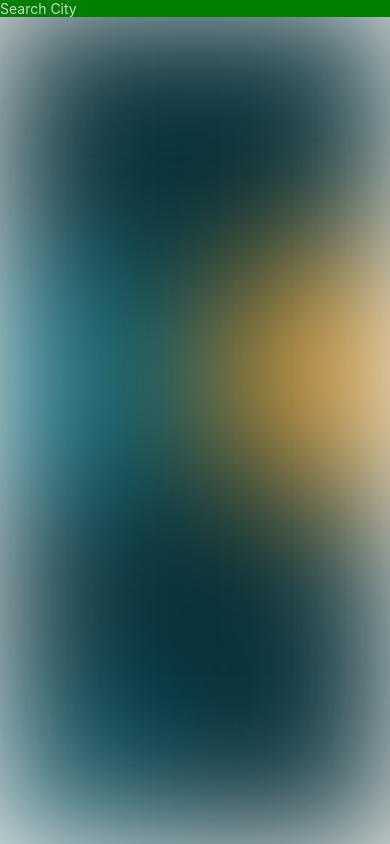
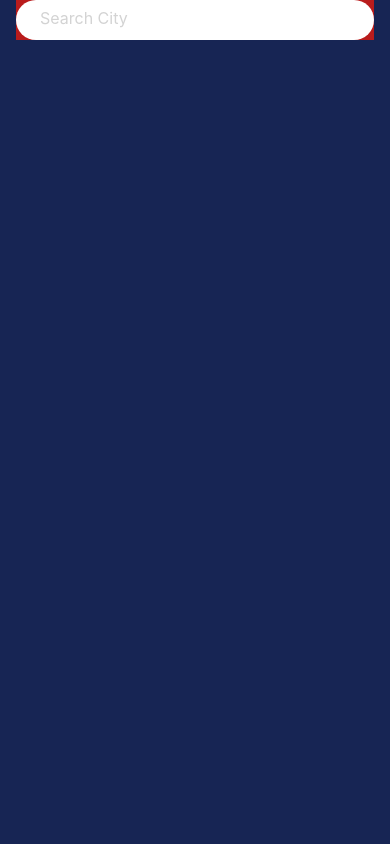
Before and after one commit to heefan/rn-weatherapp, a React Native app in the folder weatherapp/: screen /Home in a window 390 px wide. Built offline with nearby package versions, Linux system fonts and the light colour scheme.

Commit message:
close #5, fix NativeWind config issue [5]

```diff
--- a/weatherapp/babel.config.js
+++ b/weatherapp/babel.config.js
@@ -2,5 +2,6 @@ module.exports = function(api) {
   api.cache(true);
   return {
     presets: ['babel-preset-expo'],
+    plugins: ["nativewind/babel"],
   };
 };
--- a/weatherapp/screens/HomeScreen.js
+++ b/weatherapp/screens/HomeScreen.js
@@ -1,22 +1,31 @@
 
 import React from 'react';
-import {View, StatusBar, Image, SafeAreaView, TextInput} from 'react-native';
+import {View, StatusBar, Image, SafeAreaView, TextInput, Touchable, TouchableOpacity} from 'react-native';
 import { theme } from "../theme/index";
 
 export default function HomeScreen() {
     return (
         <View style={{flex: 1, position: 'relative'}}>
-            <StatusBar barStyle={"light-content"} />
+            <StatusBar style="light" />
             <Image
                 blurRadius={70}
                 source={require("../assets/images/bg.png")}
-                style={{width: '100%', height: '100%', position: 'absolute'}} />
+                className="absolute h-full w-full" />
 
-            <SafeAreaView className={"flex flex-1"} style={{backgroundColor: "red"}}>
-                {/* search area */}
-                <View style={{backgroundColor: "blue"}}>
-                    <View style={{backgroundColor: "green"}}>
-                        <TextInput placeholder={'Search City'} placeholderTextColor={'lightgrey'} />
+            <SafeAreaView className={"flex flex-1 bg-blue-950"}>
+                {/* Make a search bar */}
+                <View className={"mx-4 relative z-50 bg-red-700"}>
+                    <View
+                        className={"flex-row justify-end items-center rounded-full"}
+                        style={{backgroundColor: theme.bgWhite(1)}}>
+
+                        <TextInput
+                            className={"text-white text-base pb-1 flex-1 h-10 pl-6"}
+                            placeholder="Search City"
+                            placeholderTextColor={"lightgray"}
+                        />
+
+                        <TouchableOpacity></TouchableOpacity>
                     </View>
                 </View>
             </SafeAreaView>
--- /dev/null
+++ b/weatherapp/tailwind.config.js
@@ -0,0 +1,13 @@
+/** @type {import('tailwindcss').Config} */
+module.exports = {
+  content: [
+    "./App.{js,jsx,ts,tsx}",
+    "./screens/**/*.{js,jsx,ts,tsx}",
+    "./components/**/*.{js,jsx,ts,tsx}",
+    "./navigation/**/*.{js,jsx,ts,tsx}"
+  ],
+  theme: {
+    extend: {},
+  },
+  plugins: [],
+}
```
Also changed, not shown: weatherapp/package.json (+27 -6 lines), 1 other file (tests, documents, lock files or other folders).
